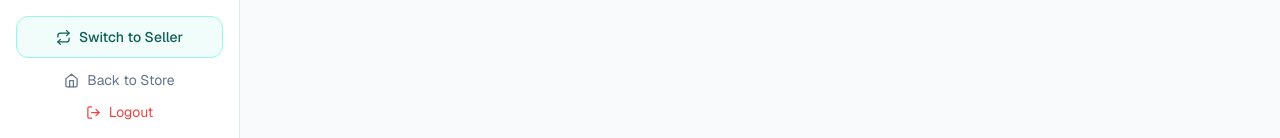
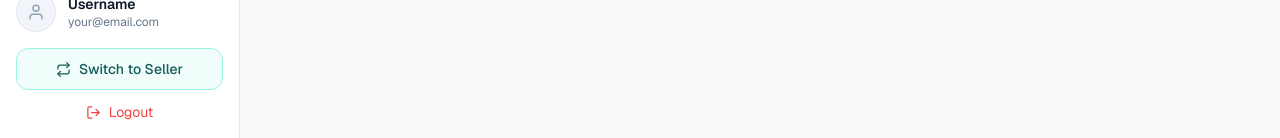
Before and after one commit to jasonkhoo05/Marketplace-Platform, a Next.js app in the folder nexmart/: page /buyer/products in a window 1280 px wide. Shown: the part 662-800 px from the top of the page. Built offline with nearby package versions, Linux system fonts and the light colour scheme; no server answers; the database is empty.

Commit message:
fix: Removed Back to Store link#frontend

```diff
--- a/nexmart/components/buyer/layout/BuyerSidebar.tsx
+++ b/nexmart/components/buyer/layout/BuyerSidebar.tsx
@@ -2,8 +2,8 @@
 
 import { useState, useEffect } from "react";
 import Link from "next/link";
-import { FiBox, FiHome, FiShoppingCart } from "react-icons/fi";
 import { usePathname } from "next/navigation";
+import { FiBox, FiShoppingCart } from "react-icons/fi";
 import ProductFilters from "@/components/buyer/products/ProductFilters";
 import RoleSwitchButton from "@/components/RoleSwitchButton";
 import UserProfileCard from "@/components/ui/UserProfileCard";
@@ -115,14 +115,6 @@ export default function BuyerSidebar({
           label="Switch to Seller"
         />
 
-        <Link
-          href="/"
-          className="mb-3 flex items-center justify-center gap-2 text-sm text-slate-500 hover:text-teal-700"
-        >
-          <FiHome size={15} />
-          Back to Store
-        </Link>
-
         <LogoutButton />
       </div>
     </aside>
```
